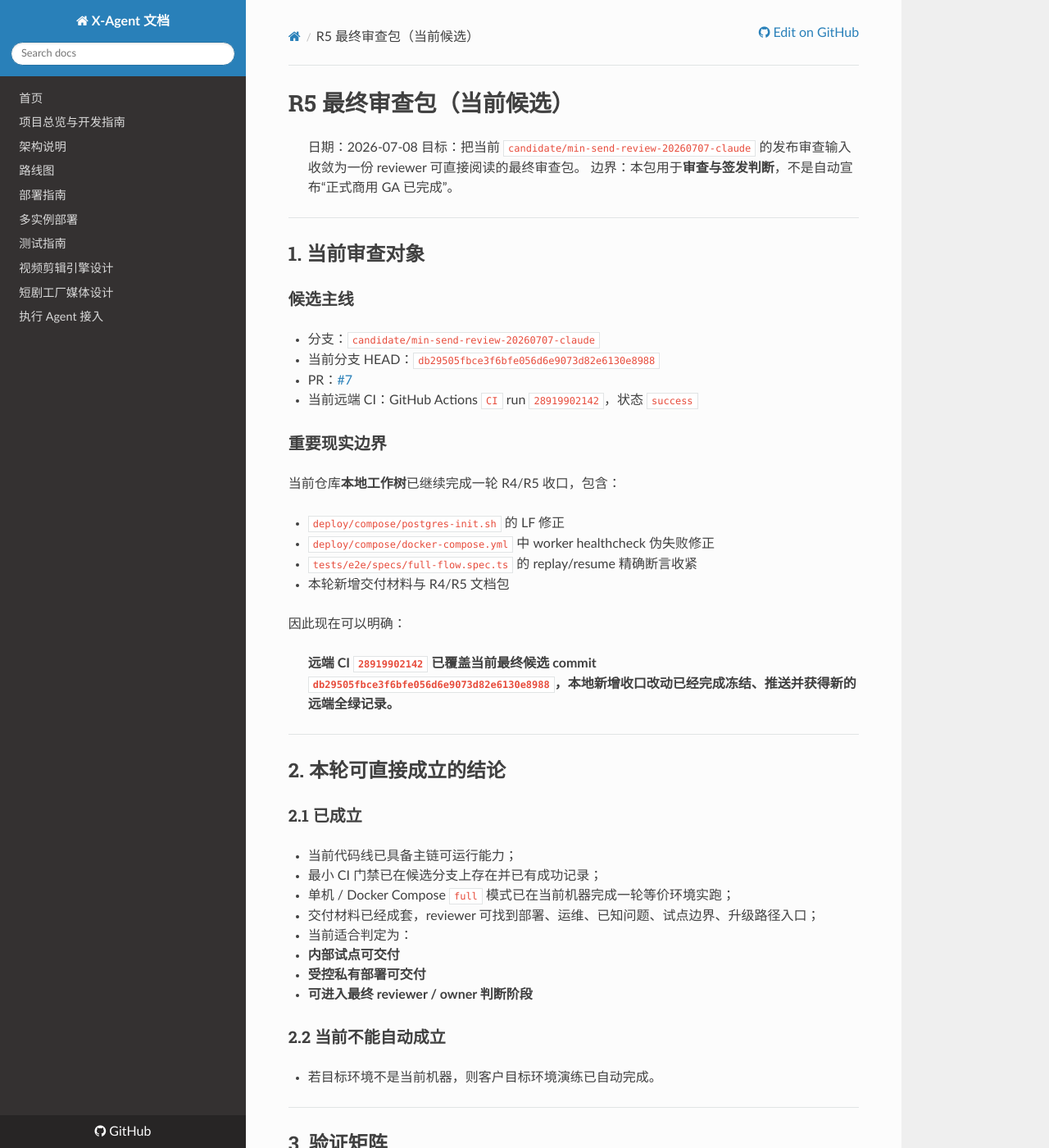
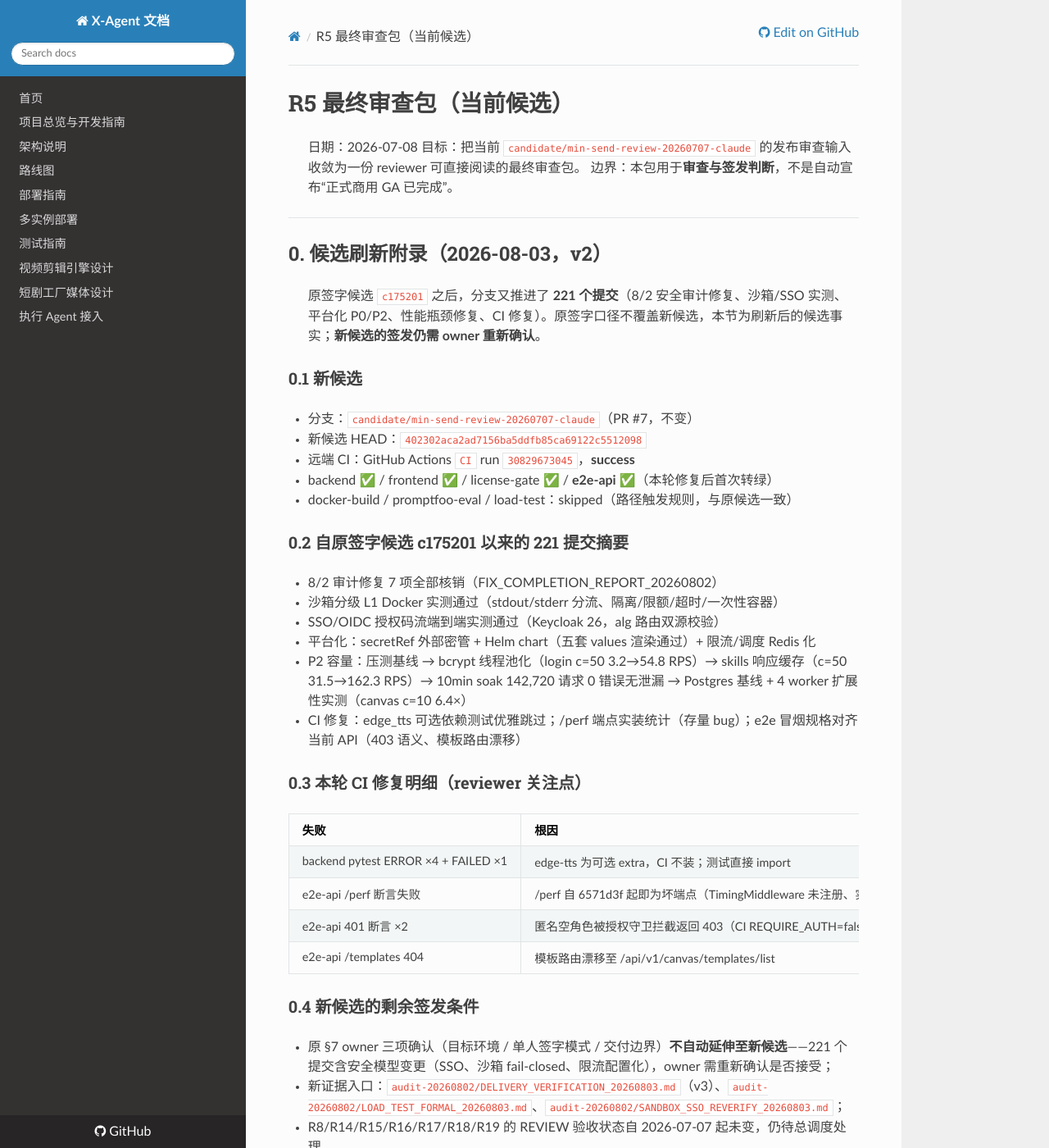
Before and after one commit to xiongpinji/xiongbao, an MkDocs documentation site: the page built from docs/coordination/reports/R5_FINAL_REVIEW_PACKAGE.md, in a window 1280 px wide and 1400 px high. Shown: the whole window at 82% size. Built offline with MkDocs 1.6.1, drawn with Linux system fonts in a browser that asks for light colours; nearby versions of some CDN libraries.

Commit message:
docs(release): R5 审查包 v2 — 新候选 402302a + CI 30829673045 全绿
- 原签字候选 c175201 后分支推进 221 提交，原签字口径不覆盖新候选
- 附录记录新候选 HEAD、CI 全绿证据（含 e2e-api 首次转绿）、
  221 提交摘要、本轮 CI 修复明细（reviewer 关注点）
- 明确：原 owner 三项确认不自动延伸至新候选，需重新签发

```diff
--- a/docs/coordination/reports/R5_FINAL_REVIEW_PACKAGE.md
+++ b/docs/coordination/reports/R5_FINAL_REVIEW_PACKAGE.md
@@ -3,6 +3,44 @@
 > 日期：2026-07-08
 > 目标：把当前 `candidate/min-send-review-20260707-claude` 的发布审查输入收敛为一份 reviewer 可直接阅读的最终审查包。
 > 边界：本包用于**审查与签发判断**，不是自动宣布“正式商用 GA 已完成”。
+
+---
+
+## 0. 候选刷新附录（2026-08-03，v2）
+
+> 原签字候选 `c175201` 之后，分支又推进了 **221 个提交**（8/2 安全审计修复、沙箱/SSO 实测、平台化 P0/P2、性能瓶颈修复、CI 修复）。原签字口径不覆盖新候选，本节为刷新后的候选事实；**新候选的签发仍需 owner 重新确认**。
+
+### 0.1 新候选
+
+- 分支：`candidate/min-send-review-20260707-claude`（PR #7，不变）
+- 新候选 HEAD：`402302aca2ad7156ba5ddfb85ca69122c5512098`
+- 远端 CI：GitHub Actions `CI` run `30829673045`，**success**
+  - backend ✅ / frontend ✅ / license-gate ✅ / **e2e-api ✅**（本轮修复后首次转绿）
+  - docker-build / promptfoo-eval / load-test：skipped（路径触发规则，与原候选一致）
+
+### 0.2 自原签字候选 c175201 以来的 221 提交摘要
+
+- 8/2 审计修复 7 项全部核销（FIX_COMPLETION_REPORT_20260802）
+- 沙箱分级 L1 Docker 实测通过（stdout/stderr 分流、隔离/限额/超时/一次性容器）
+- SSO/OIDC 授权码流端到端实测通过（Keycloak 26，alg 路由双源校验）
+- 平台化：secretRef 外部密管 + Helm chart（五套 values 渲染通过）+ 限流/调度 Redis 化
+- P2 容量：压测基线 → bcrypt 线程池化（login c=50 3.2→54.8 RPS）→ skills 响应缓存（c=50 31.5→162.3 RPS）→ 10min soak 142,720 请求 0 错误无泄漏 → Postgres 基线 + 4 worker 扩展性实测（canvas c=10 6.4×）
+- CI 修复：edge_tts 可选依赖测试优雅跳过；/perf 端点实装统计（存量 bug）；e2e 冒烟规格对齐当前 API（403 语义、模板路由漂移）
+
+### 0.3 本轮 CI 修复明细（reviewer 关注点）
+
+| 失败 | 根因 | 修复 | 性质 |
+|---|---|---|---|
+| backend pytest ERROR ×4 + FAILED ×1 | edge-tts 为可选 extra，CI 不装；测试直接 import | `pytest.importorskip` 优雅跳过；缺包降级路径本有测试覆盖 | 测试环境适配，非产品缺陷 |
+| e2e-api /perf 断言失败 | /perf 自 6571d3f 起即为坏端点（TimingMiddleware 未注册、实例查找循环无效） | 注册 TimingMiddleware + 进程级实例自注册，/perf 实装汇总统计 | **真实存量 bug，已修** |
+| e2e-api 401 断言 ×2 | 匿名空角色被授权守卫拦截返回 403（CI REQUIRE_AUTH=false） | 规格放宽为 401/403 | 规格对齐设计语义 |
+| e2e-api /templates 404 | 模板路由漂移至 /api/v1/canvas/templates/list | 规格更新为当前路由与响应形状 | 规格对齐 |
+
+### 0.4 新候选的剩余签发条件
+
+- 原 §7 owner 三项确认（目标环境 / 单人签字模式 / 交付边界）**不自动延伸至新候选**——221 个提交含安全模型变更（SSO、沙箱 fail-closed、限流配置化），owner 需重新确认是否接受；
+- 新证据入口：`audit-20260802/DELIVERY_VERIFICATION_20260803.md`（v3）、`audit-20260802/LOAD_TEST_FORMAL_20260803.md`、`audit-20260802/SANDBOX_SSO_REVERIFY_20260803.md`；
+- R8/R14/R15/R16/R17/R18/R19 的 REVIEW 验收状态自 2026-07-07 起未变，仍待总调度处理。
 
 ---
 
```
